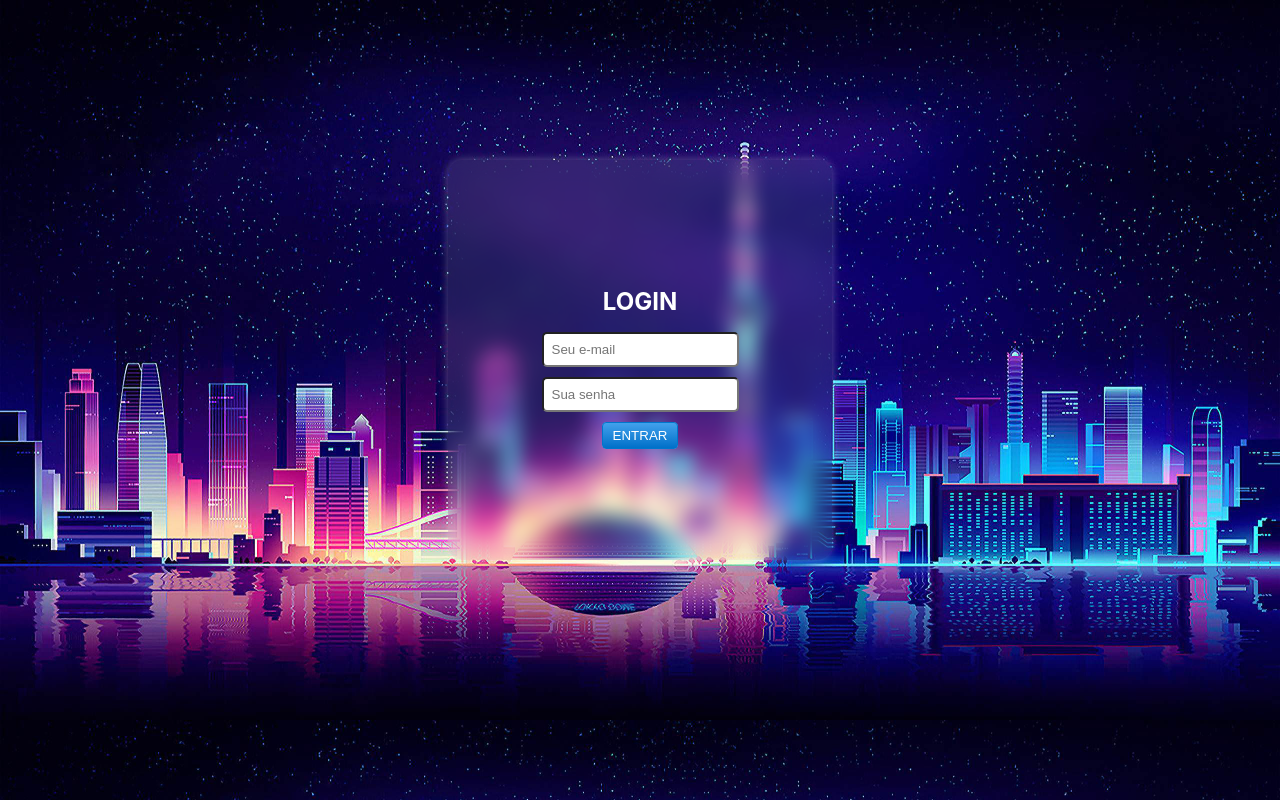
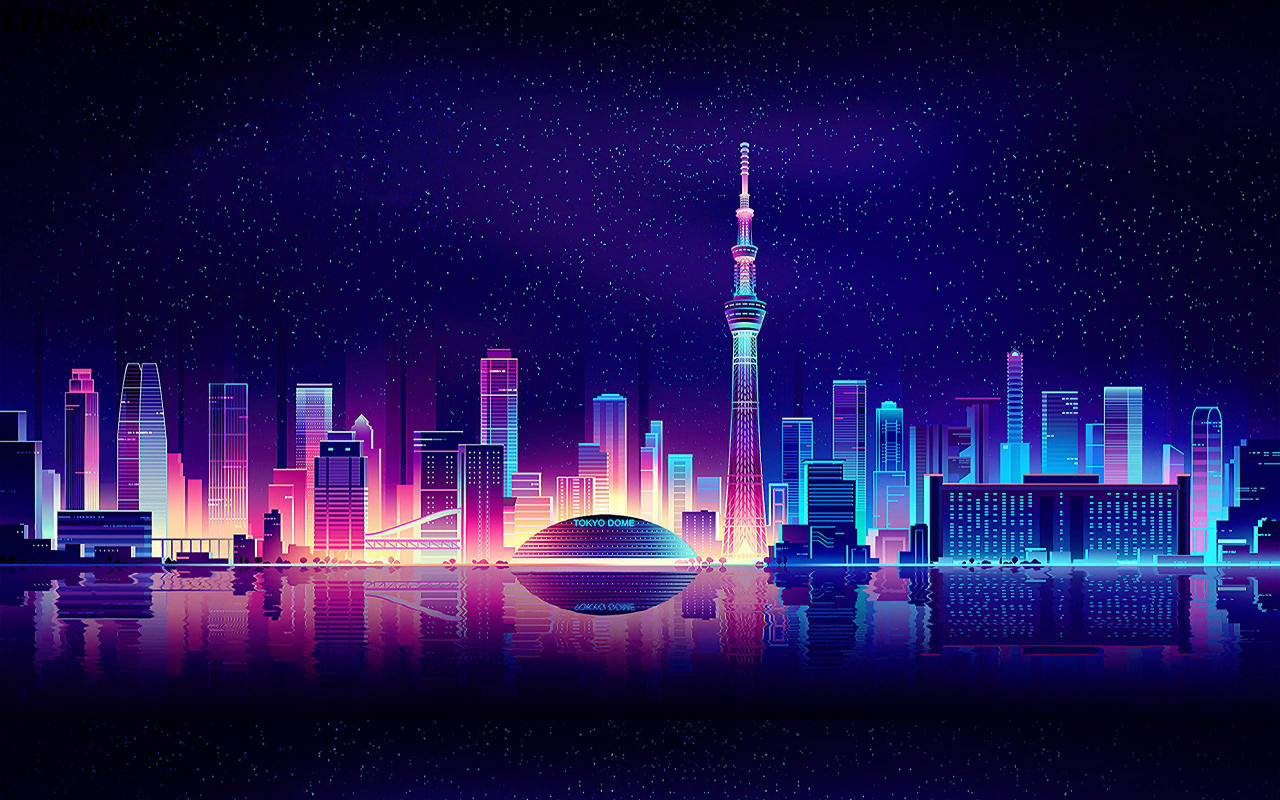
Before and after one commit to WilliamGrohe/login-react, a React (Create React App) app: page /logedin in a window 1280 px wide. Built offline with nearby package versions, Linux system fonts and the light colour scheme.

Commit message:
Created routes

```diff
--- a/package.json
+++ b/package.json
@@ -10,8 +10,10 @@
     "@types/node": "^16.11.26",
     "@types/react": "^17.0.41",
     "@types/react-dom": "^17.0.14",
+    "axios": "^0.26.1",
     "react": "^17.0.2",
     "react-dom": "^17.0.2",
+    "react-router-dom": "^6.2.2",
     "react-scripts": "5.0.0",
     "typescript": "^4.6.2",
     "web-vitals": "^2.1.4"
--- a/src/App.tsx
+++ b/src/App.tsx
@@ -1,11 +1,20 @@
-import React from 'react';
+import React from "react";
+import { BrowserRouter, Routes, Route } from "react-router-dom";
 
-import Login from './components/Login'
+import { Login } from "./components/Login";
+
+import { Logedin } from "./pages/logedin";
 
 function App() {
   return (
     <div className="App">
-      <Login />
+      <BrowserRouter>
+        {/* <Login /> */}
+      <Routes>
+          <Route path="/" element={ <Login /> } />
+          <Route path="logedin" element={ <Logedin/> } />
+        </Routes>
+      </BrowserRouter>
     </div>
   );
 }
--- a/src/components/Login.tsx
+++ b/src/components/Login.tsx
@@ -1,14 +1,21 @@
 import React, { useState } from "react";
+import { useNavigate } from "react-router-dom";
 
 import "../styles/login.scss";
 
-function Login() {
+export function Login() {
   const [emailValue, setEmailValue] = useState("");
   const [passwordValue, setPasswordValue] = useState("");
+
+  let navigate = useNavigate();
+
 
   function handleLogin(e: string, p: string) {
     if (e === "" || p === "") {
       alert("Preencha os campos de Login e Senha!");
+    }
+    if ( e === 'a' && p === '1') {
+      navigate('/logedin')
     }
 
     console.log(`Recebido email: ${e}, senha ${p}`);
@@ -42,5 +49,3 @@ function Login() {
     </div>
   );
 }
-
-export default Login;
--- a/src/pages/logedin.tsx
+++ b/src/pages/logedin.tsx
@@ -1,5 +1,9 @@
-import React from 'React'
+import React from 'react'
 
-export function logedin() {
-  return <h1>Você está logado</h1>
+export function Logedin() {
+  return (
+  <div className="foo">
+    <h1>ENtrou</h1>
+  </div>
+  )
 }
```
Also changed, not shown: 1 other file (tests, documents, lock files or other folders).
